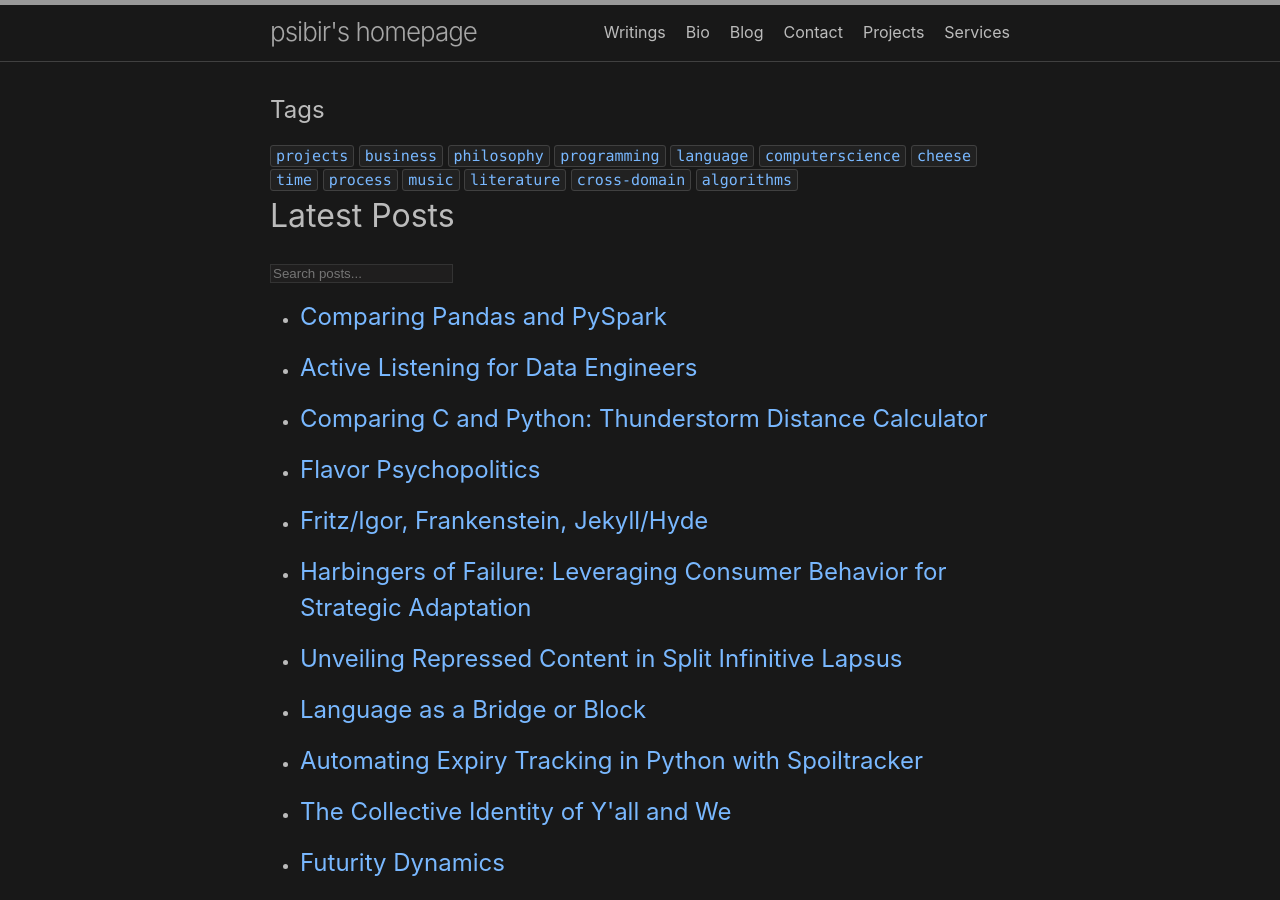
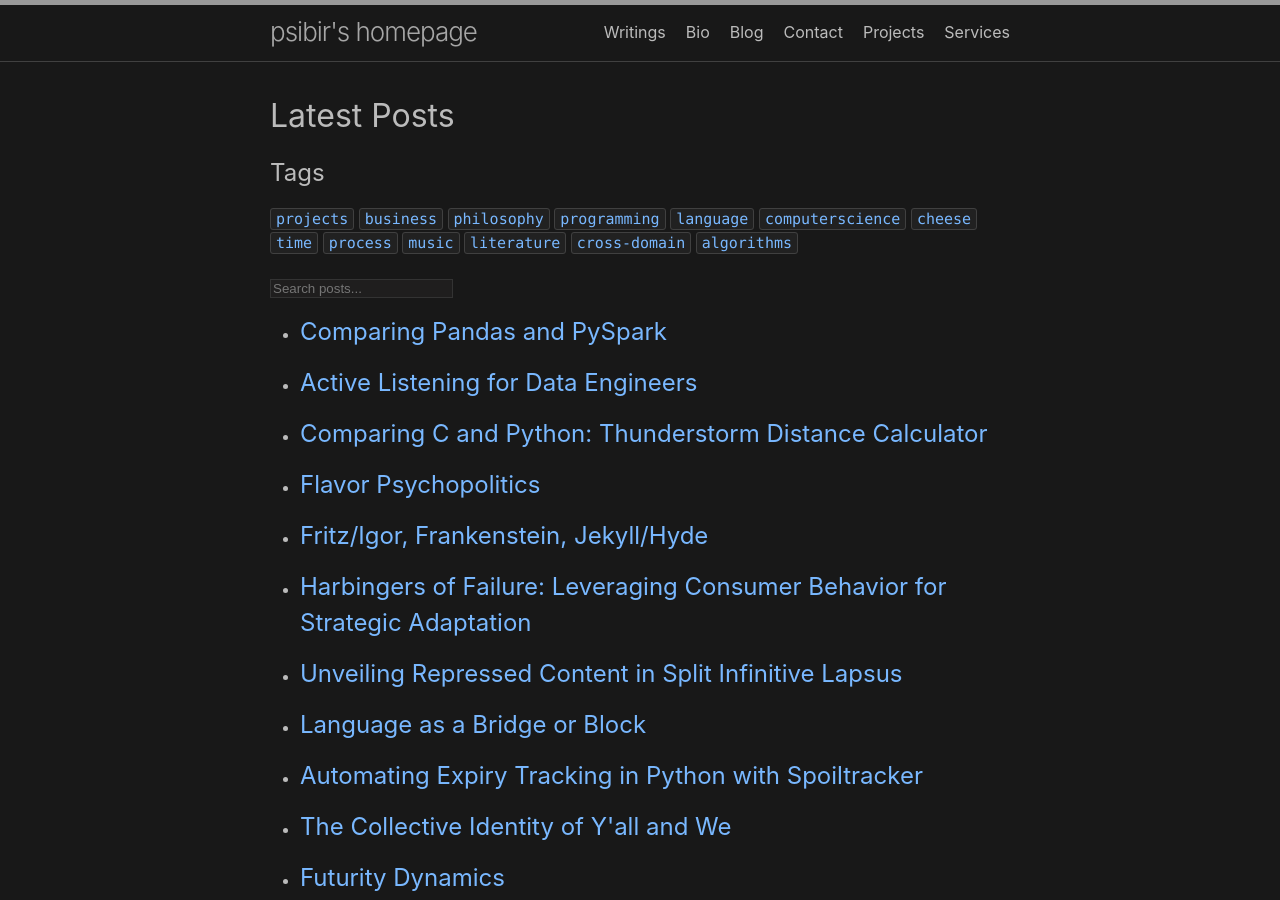
Before and after one commit to psibir/psibir.github.io, a Jekyll site: the page built from page/blog.html, in a window 1280 px wide and 900 px high. Built offline with Jekyll 4.4.1, drawn with Linux system fonts in a browser that asks for light colours; a script that is not in the unit is left out.

Commit message:
Update blog.html

```diff
--- a/page/blog.html
+++ b/page/blog.html
@@ -4,11 +4,10 @@ title: Blog
 show_in_navbar: true
 ---
 
-{% include archive.html %}
-
-
 <div id="content">
   <h1>Latest Posts</h1>
+
+  {% include archive.html %}
 
   <!-- Html Elements for Search -->
   <div id="search-container">
```
